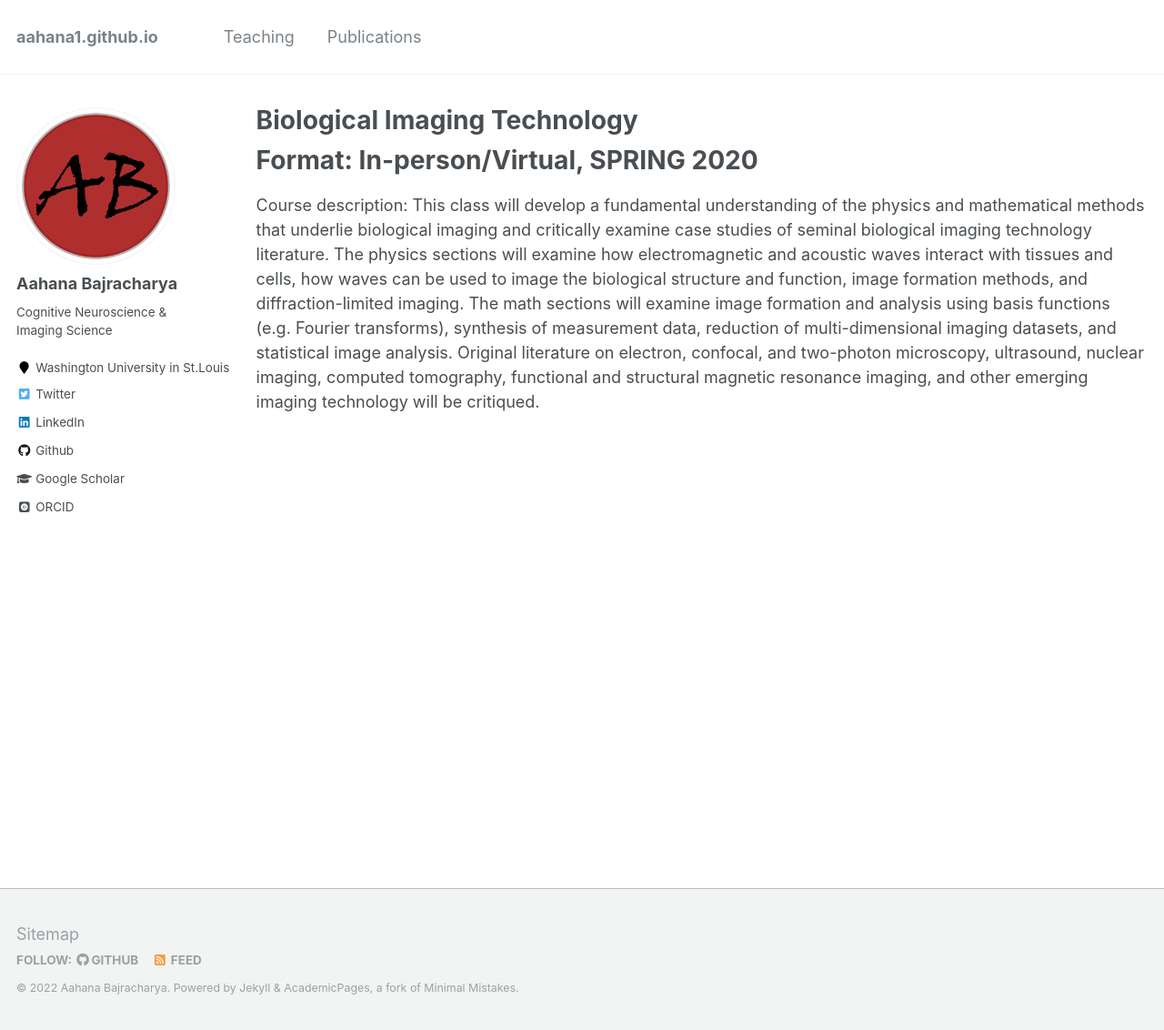
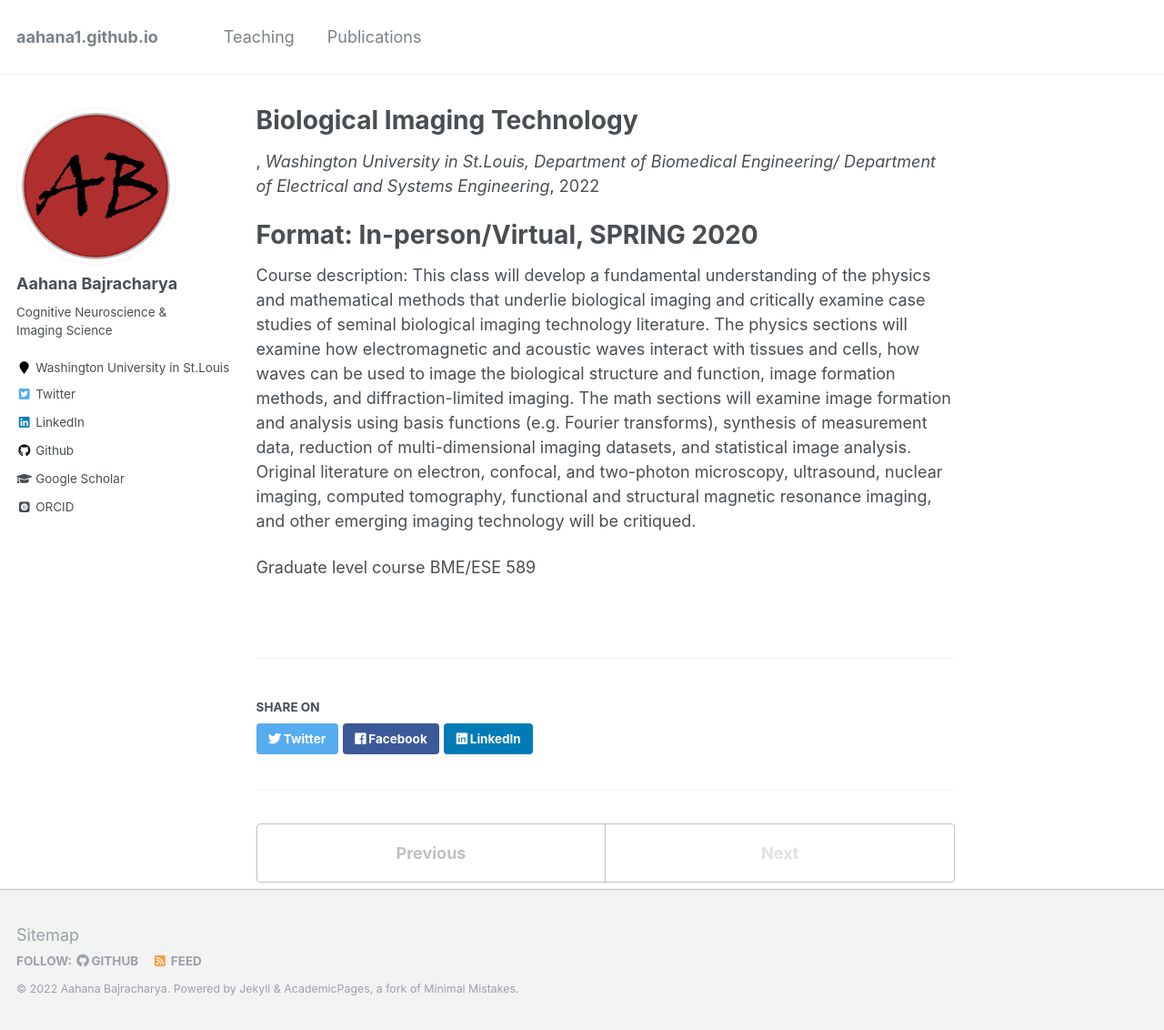
Before and after one commit to kritibhattarai23/kritibhattarai23.github.io, a Jekyll site: the page built from _teaching/2020-spring-teaching.md, in a window 1280 px wide and 1132 px high. Shown: the whole window at 91% size. Built offline with Jekyll 4.4.1, drawn with Linux system fonts in a browser that asks for light colours; some web fonts are replaced; part of the change alters nothing that is shown.

Commit message:
Update 2020-spring-teaching.md

```diff
--- a/_teaching/2020-spring-teaching.md
+++ b/_teaching/2020-spring-teaching.md
@@ -1,12 +1,11 @@
 ---
-layout: archive
 title: "Biological Imaging Technology"
 collection: teaching
-type: "Graduate level course BME/ESE 589"
-permalink: /2020-spring-teaching/
+permalink: teaching/2020-spring-teaching/
 venue: "Washington University in St.Louis, Department of Biomedical Engineering/ Department of Electrical and Systems Engineering"
-location: "St.Louis MO, USA"
 ---
 Format: In-person/Virtual, SPRING 2020
 ======
 Course description: This class will develop a fundamental understanding of the physics and mathematical methods that underlie biological imaging and critically examine case studies of seminal biological imaging technology literature. The physics sections will examine how electromagnetic and acoustic waves interact with tissues and cells, how waves can be used to image the biological structure and function, image formation methods, and diffraction-limited imaging. The math sections will examine image formation and analysis using basis functions (e.g. Fourier transforms), synthesis of measurement data, reduction of multi-dimensional imaging datasets, and statistical image analysis. Original literature on electron, confocal, and two-photon microscopy, ultrasound, nuclear imaging, computed tomography, functional and structural magnetic resonance imaging, and other emerging imaging technology will be critiqued.
+
+Graduate level course BME/ESE 589
```
